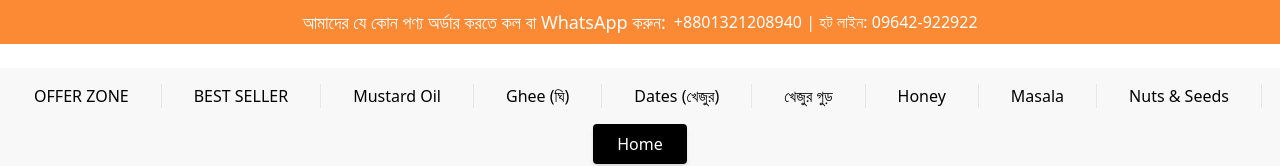
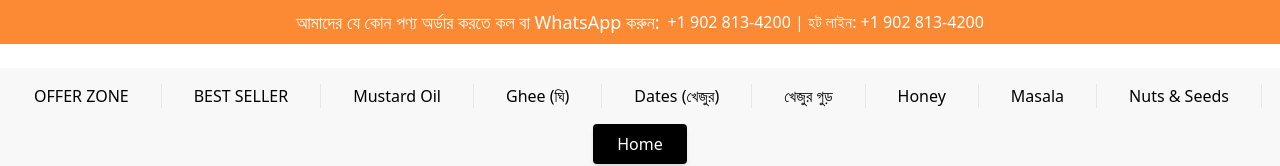
Before and after one commit to Showrab15/e-commerce-landing, a React (Vite) app: page / in a window 1280 px wide. Shown: the top 166 px of the page. Built offline with nearby package versions, Linux system fonts and the light colour scheme.

Commit message:
number changed

```diff
--- a/src/components/Navbar/TopNav.jsx
+++ b/src/components/Navbar/TopNav.jsx
@@ -6,7 +6,7 @@ export default function TopNav() {
           আমাদের যে কোন পণ্য অর্ডার করতে কল বা WhatsApp করুন:
         </h6>{" "}
         <div>
-          <span> +8801321208940 |</span> <span> হট লাইন: 09642-922922</span>
+          <span> +1 902 813-4200 |</span> <span> হট লাইন: +1 902 813-4200</span>
         </div>
       </div>
     </div>
```
